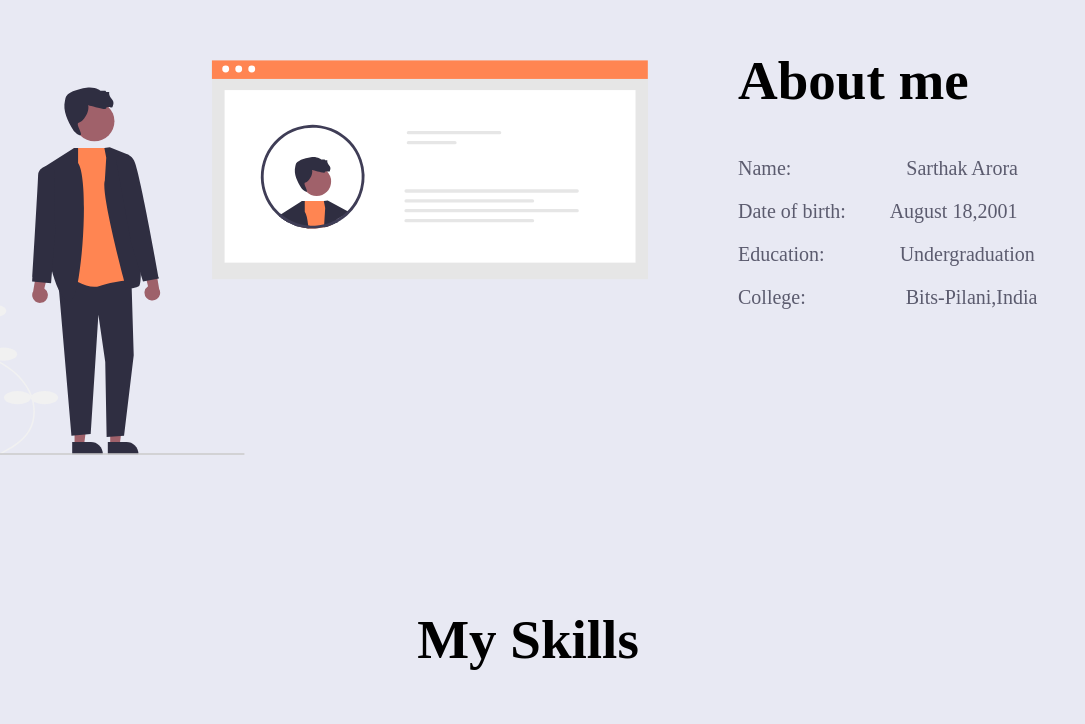
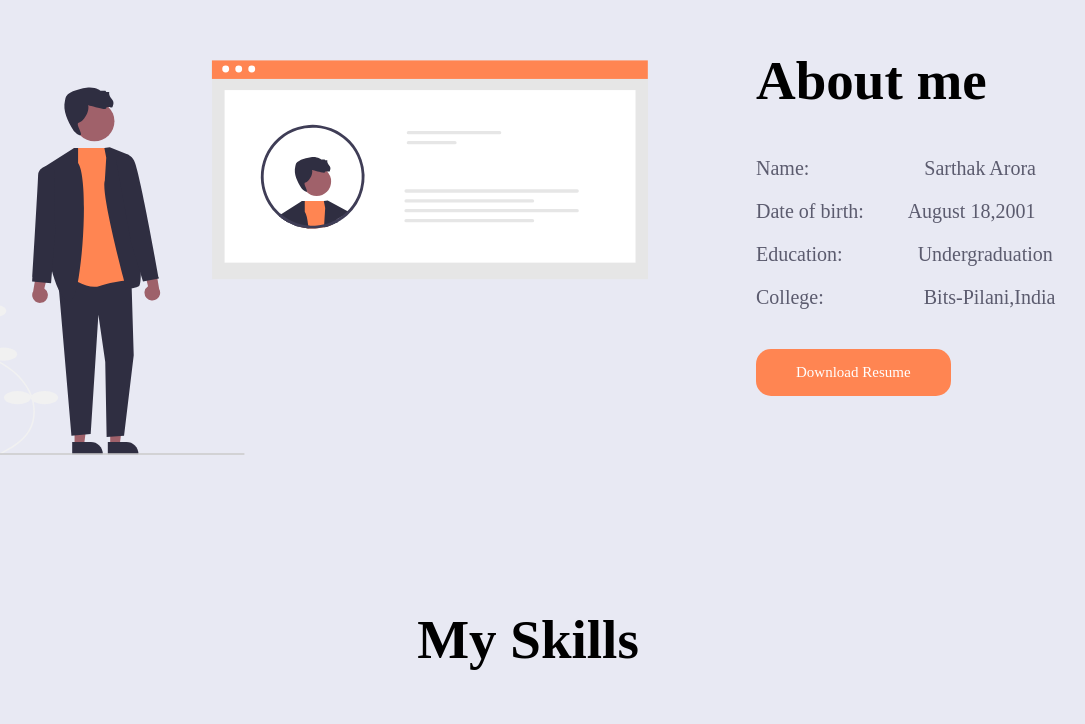
Before and after one commit to sarthakeash/new_website, a plain HTML site: page index.html in a window 1280 px wide. Shown: the part 990-1714 px from the top of the page, without its empty margins (112-1197 px from the left). Drawn offline with Linux system fonts and the light colour scheme.

Commit message:
button added

```diff
--- a/index.html
+++ b/index.html
@@ -31,6 +31,7 @@
 <p>Hello!</p>
 <p >I am <span class="sarthak">Sarthak Arora </span> </p>
 <p>A Web Developer</p>
+<button type="submit" class="submit-contact">Hire Me</button>
 </div>
 <div class="hero-image">
 
@@ -123,9 +124,8 @@
 <li> <pre>Education:               Undergraduation</pre></li>
 <li> <pre>College:                    Bits-Pilani,India</pre></li>
 
-
-
 </ul>
+<button type="submit" class="submit-contact">Download Resume</button>
 
 </div>
 
@@ -502,8 +502,13 @@
 <input type="email" class="email" placeholder="Your Email">
 <input type="text" class="subject" placeholder="Subject">
 <input type="text" class="message" placeholder="Message">
+
+<button type="submit" class="submit-contact">Send Message</button>
 </div>
+
 </form>
+
+
 
 
 </div>
--- a/styles.css
+++ b/styles.css
@@ -22,6 +22,7 @@ left: 50%;
 transform: translate(-50%, 0);
 top: 0;
 overflow: hidden;
+z-index: 100;
 
 }
 
@@ -98,7 +99,7 @@ margin-top: 110px;
 
 .about-info{
 
-    margin-left: 90px;
+    margin-left: 10%
 }
 
 .about-info h2{
@@ -304,6 +305,7 @@ border-radius: 16px;
     justify-content: center;
     align-items: center;
 }
+
 input{
 margin-top: 20px;
 width: 340px;
@@ -317,3 +319,33 @@ height: 45px;
 input:nth-child(4){
     height: 100px;
 }
+
+.contact-section .heading{
+
+margin-top: 100px;
+
+}
+.contact-section{
+    margin-bottom: 100px;
+}
+
+
+.submit-contact {
+    border: none;
+    background: #ff8552;
+    padding: 15px 40px;
+    font-size: 15px;
+    color: #Ffffff;
+    border-radius: 15px;
+    font-weight: 500;
+
+    transition: all 0.5s ease-in-out;
+    margin-top: 20px;
+    cursor: pointer;
+}
+
+
+
+.submit-contact:hover{
+    transform: translateY(-3px);
+}
```
